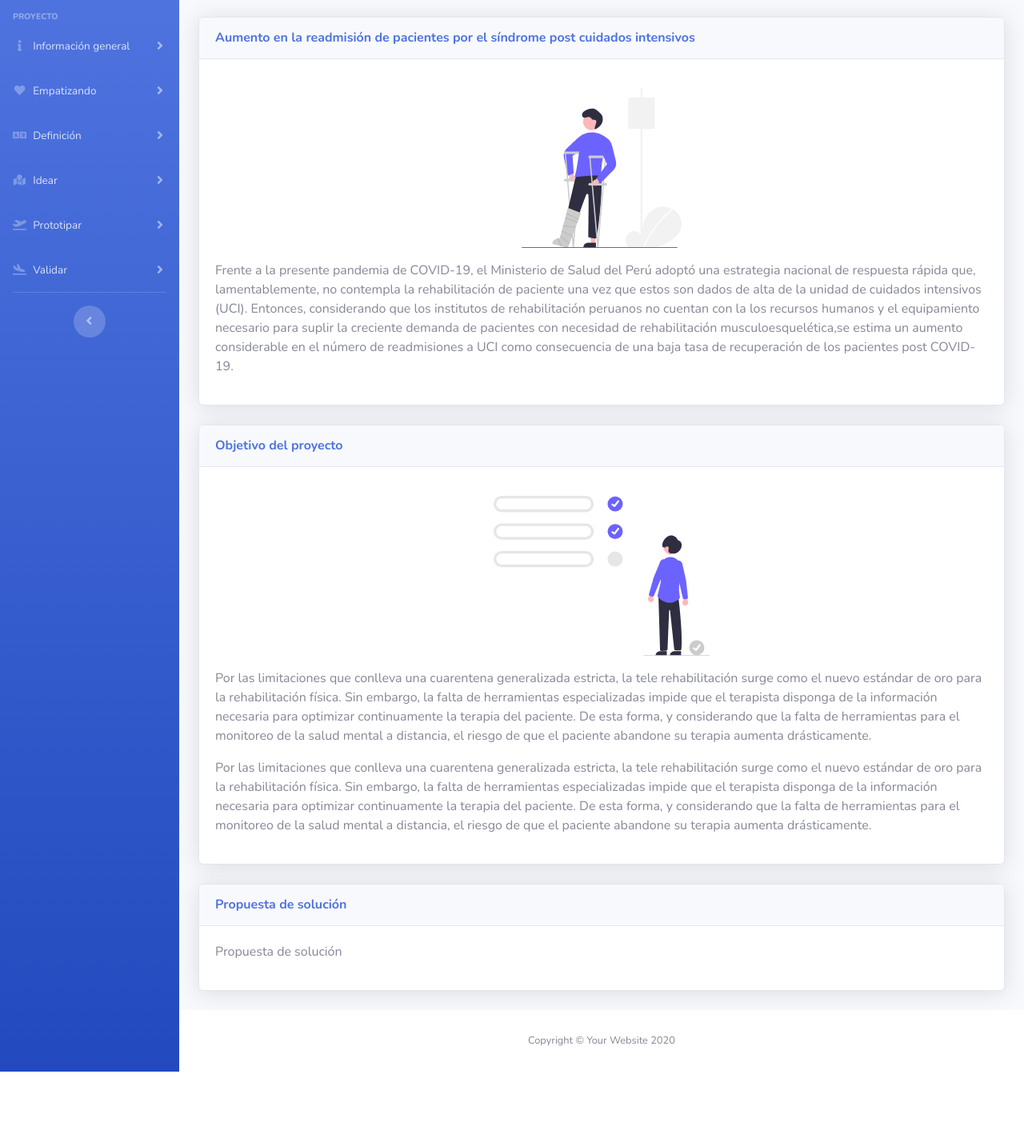
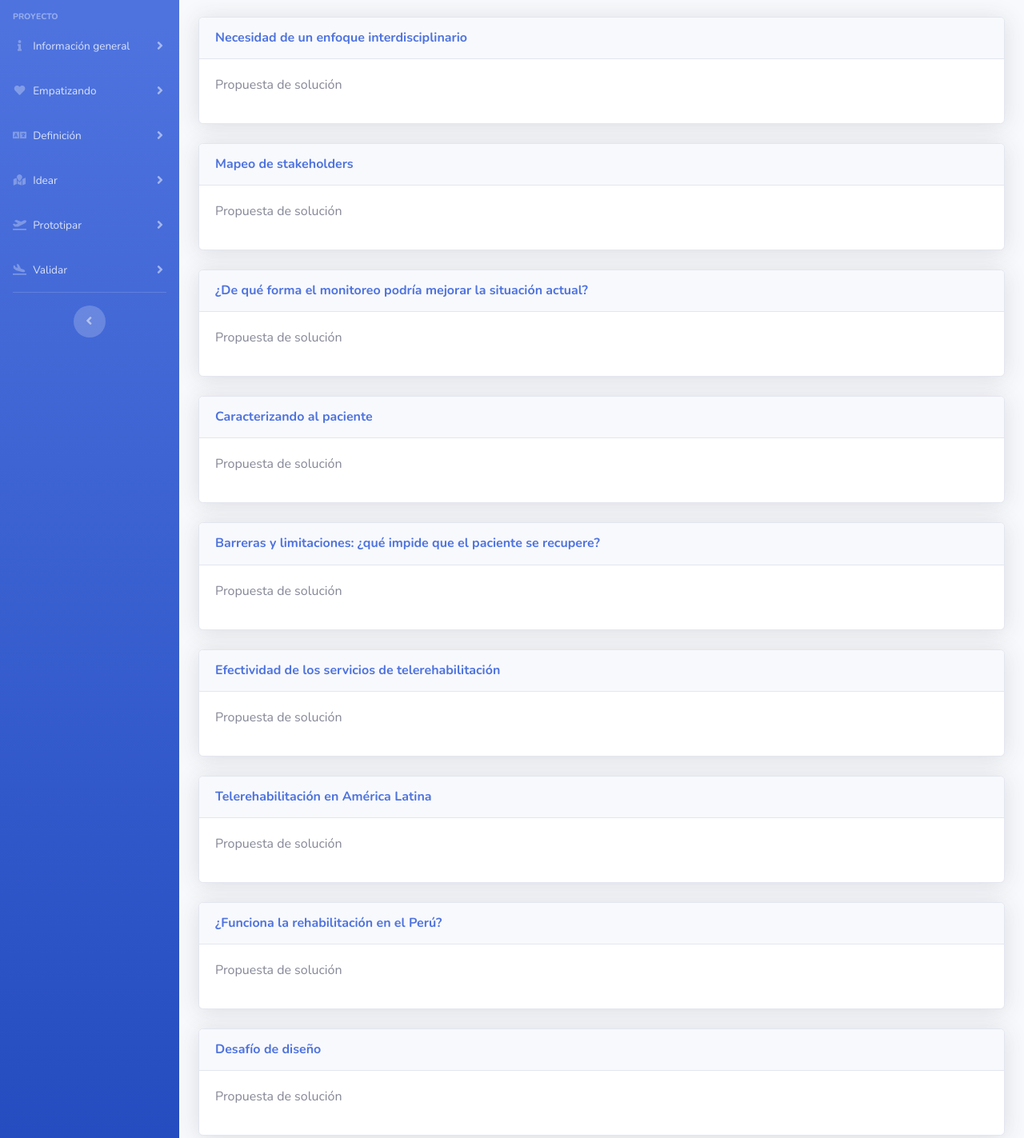
Before and after one commit to DavidVillaseca/PDB-ALPHA, a website with bundled scripts: page requerimientos.html in a window 1280 px wide. Shown: the part 131-1554 px from the top of the page at 80% size. Before the commit the page ends 1471 px from the top, so only its background shows below. Built offline with nearby package versions, Linux system fonts and the light colour scheme.

Commit message:
Update requerimientos.html

```diff
--- a/requerimientos.html
+++ b/requerimientos.html
@@ -243,19 +243,105 @@
                     <!-- Page Heading -->
                     <h1 class="h3 mb-4 text-gray-800">Inicio</h1>
 
+
+
                     <!-- Circle Buttons -->
                     <div class="card shadow mb-4">
                         <div class="card-header py-3">
-                            <h6 class="m-0 font-weight-bold text-primary">Aumento en la readmisión de pacientes por el síndrome post cuidados intensivos</h6>
+                            <h6 class="m-0 font-weight-bold text-primary">Necesidad de un enfoque interdisciplinario</h6>
                         </div>
                         <div class="card-body">
-                            <p>
-                            <center><img src="img/injured.svg" height="200" ></center>
-                            </p>
-                            <p>Frente a la presente pandemia de COVID-19, el Ministerio de Salud del Perú adoptó una estrategia nacional de respuesta rápida que, lamentablemente,
-                                no contempla la rehabilitación de paciente una vez que estos son dados de alta de la unidad de cuidados intensivos (UCI). Entonces, considerando
-                                que los institutos de rehabilitación peruanos no cuentan con la los recursos humanos y el equipamiento necesario para suplir la creciente demanda
-                                de pacientes con necesidad de rehabilitación musculoesquelética,se estima un aumento considerable en el número de readmisiones a UCI como consecuencia de una baja tasa de recuperación de los pacientes post COVID-19. </p>
+                            <p>Propuesta de solución</p>
+
+                        </div>
+                    </div>
+
+
+                    <!-- Circle Buttons -->
+                    <div class="card shadow mb-4">
+                        <div class="card-header py-3">
+                            <h6 class="m-0 font-weight-bold text-primary">Mapeo de stakeholders</h6>
+                        </div>
+                        <div class="card-body">
+                            <p>Propuesta de solución</p>
+
+                        </div>
+                    </div>
+
+
+
+                    <!-- Circle Buttons -->
+                    <div class="card shadow mb-4">
+                        <div class="card-header py-3">
+                            <h6 class="m-0 font-weight-bold text-primary">¿De qué forma el monitoreo podría mejorar la situación actual?</h6>
+                        </div>
+                        <div class="card-body">
+                            <p>Propuesta de solución</p>
+
+                        </div>
+                    </div>
+
+
+
+                    <!-- Circle Buttons -->
+                    <div class="card shadow mb-4">
+                        <div class="card-header py-3">
+                            <h6 class="m-0 font-weight-bold text-primary">Caracterizando al paciente</h6>
+                        </div>
+                        <div class="card-body">
+                            <p>Propuesta de solución</p>
+
+                        </div>
+                    </div>
+
+
+
+                    <!-- Circle Buttons -->
+                    <div class="card shadow mb-4">
+                        <div class="card-header py-3">
+                            <h6 class="m-0 font-weight-bold text-primary">Barreras y limitaciones: ¿qué impide que el paciente se recupere?</h6>
+                        </div>
+                        <div class="card-body">
+                            <p>Propuesta de solución</p>
+
+                        </div>
+                    </div>
+
+
+
+                    <!-- Circle Buttons -->
+                    <div class="card shadow mb-4">
+                        <div class="card-header py-3">
+                            <h6 class="m-0 font-weight-bold text-primary">Efectividad de los servicios de telerehabilitación</h6>
+                        </div>
+                        <div class="card-body">
+                            <p>Propuesta de solución</p>
+
+                        </div>
+                    </div>
+
+
+
+                    <!-- Circle Buttons -->
+                    <div class="card shadow mb-4">
+                        <div class="card-header py-3">
+                            <h6 class="m-0 font-weight-bold text-primary">Telerehabilitación en América Latina</h6>
+                        </div>
+                        <div class="card-body">
+                            <p>Propuesta de solución</p>
+
+                        </div>
+                    </div>
+
+
+
+                    <!-- Circle Buttons -->
+                    <div class="card shadow mb-4">
+                        <div class="card-header py-3">
+                            <h6 class="m-0 font-weight-bold text-primary">¿Funciona la rehabilitación en el Perú?</h6>
+                        </div>
+                        <div class="card-body">
+                            <p>Propuesta de solución</p>
 
                         </div>
                     </div>
@@ -263,35 +349,14 @@
                     <!-- Circle Buttons -->
                     <div class="card shadow mb-4">
                         <div class="card-header py-3">
-                            <h6 class="m-0 font-weight-bold text-primary">Objetivo del proyecto</h6>
-                        </div>
-                        <div class="card-body">
-                            <p>
-                            <center><img src="img/objetivo.svg" height="200" ></center>
-                            </p>
-                            <p>Por las limitaciones que conlleva una cuarentena generalizada estricta, la tele rehabilitación surge como el
-                                nuevo estándar de oro para la rehabilitación física. Sin embargo, la falta de herramientas especializadas impide
-                                que el terapista disponga de la información necesaria para optimizar continuamente la terapia del paciente. De esta
-                                forma, y considerando que la falta de herramientas para el monitoreo de la salud mental a distancia, el riesgo de que
-                                el paciente abandone su terapia aumenta drásticamente.</p>
-                            <p>Por las limitaciones que conlleva una cuarentena generalizada estricta, la tele rehabilitación surge como el nuevo estándar
-                                de oro para la rehabilitación física. Sin embargo, la falta de herramientas especializadas impide que el terapista disponga
-                                de la información necesaria para optimizar continuamente la terapia del paciente. De esta forma, y considerando que la falta
-                                de herramientas para el monitoreo de la salud mental a distancia, el riesgo de que el paciente abandone su terapia aumenta drásticamente.</p>
-
-                        </div>
-                    </div>
-
-                    <!-- Circle Buttons -->
-                    <div class="card shadow mb-4">
-                        <div class="card-header py-3">
-                            <h6 class="m-0 font-weight-bold text-primary">Propuesta de solución</h6>
+                            <h6 class="m-0 font-weight-bold text-primary">Desafío de diseño</h6>
                         </div>
                         <div class="card-body">
                             <p>Propuesta de solución</p>
 
                         </div>
                     </div>
+
 
                 </div>
                 <!-- /.container-fluid -->
```
